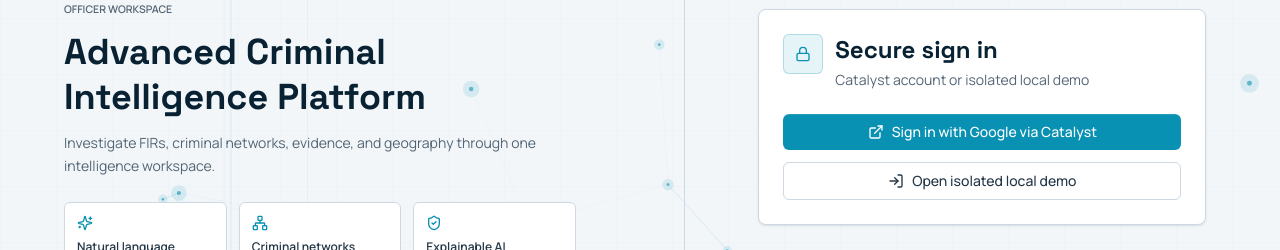
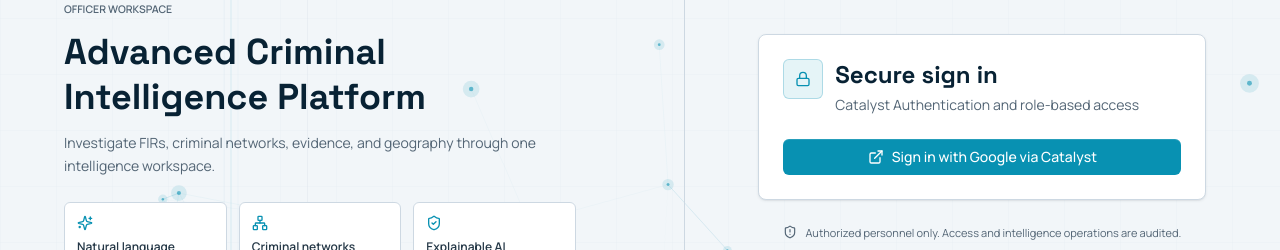
Before and after one commit to Kirthik-Roshan/NETRA-Crime-Intelligence, a Next.js app: page /login in a window 1280 px wide. Shown: the part 262-512 px from the top of the page. Built offline with nearby package versions, Linux system fonts and the light colour scheme; no server answers.

Commit message:
Final NETRA hackathon submission

```diff
--- a/src/app/login/page.tsx
+++ b/src/app/login/page.tsx
@@ -1,11 +1,11 @@
 "use client";
 
 import { useEffect, useState } from "react";
-import { AlertTriangle, ExternalLink, Loader2, Lock, LogIn, Network, ShieldAlert, ShieldCheck, Sparkles } from "lucide-react";
+import { AlertTriangle, ExternalLink, Loader2, Lock, Network, ShieldAlert, ShieldCheck, Sparkles } from "lucide-react";
 import { AmbientBackground } from "@/components/AmbientBackground";
 import { Emblem } from "@/components/Emblem";
 import { ThemeSwitcher } from "@/components/ThemeSwitcher";
-import { beginCatalystSignIn, getClientUser, isDemoAccessMode, loginLocal, mountCatalystSignIn, replaceAppRoute } from "@/lib/auth-client";
+import { beginCatalystSignIn, getClientUser, isDemoAccessMode, mountCatalystSignIn, replaceAppRoute } from "@/lib/auth-client";
 
 const CAPABILITIES = [
   { icon: Sparkles, label: "Natural language", sub: "English and Kannada" },
@@ -22,14 +22,15 @@
     let active = true;
     const localMode = isDemoAccessMode();
     setLocal(localMode);
+    if (localMode) {
+      setLoading(false);
+      return () => { active = false; };
+    }
+
     void getClientUser().then(async (user) => {
       if (!active) return;
       if (user) {
         replaceAppRoute("/dashboard");
-        return;
-      }
-      if (localMode) {
-        setLoading(false);
         return;
       }
       try {
@@ -49,12 +50,6 @@
     });
     return () => { active = false; };
   }, []);
-
-  const enterLocal = () => {
-    const user = loginLocal();
-    if (user) replaceAppRoute("/dashboard");
-    else setError("Local development access is unavailable.");
-  };
 
   return (
     <div className="relative isolate grid min-h-screen overflow-x-hidden bg-bg lg:grid-cols-[1.15fr_1fr]">
@@ -115,19 +110,14 @@
               </span>
               <div>
                 <h2 className="font-display text-2xl font-bold">Secure sign in</h2>
-                <p className="mt-1 text-sm text-muted">{local ? "Catalyst account or isolated local demo" : "Catalyst Authentication and role-based access"}</p>
+                <p className="mt-1 text-sm text-muted">Catalyst Authentication and role-based access</p>
               </div>
             </div>
 
             {local ? (
-              <div className="mt-6 space-y-3">
-                <button type="button" onClick={beginCatalystSignIn} className="btn-accent w-full">
-                  <ExternalLink className="h-4 w-4" /> Sign in with Google via Catalyst
-                </button>
-                <button type="button" onClick={enterLocal} className="btn-ghost w-full">
-                  <LogIn className="h-4 w-4" /> Open isolated local demo
-                </button>
-              </div>
+              <button type="button" onClick={beginCatalystSignIn} className="btn-accent mt-6 w-full">
+                <ExternalLink className="h-4 w-4" /> Sign in with Google via Catalyst
+              </button>
             ) : (
               <div className="relative mt-6 h-[520px] overflow-hidden rounded-md border border-border bg-elevated/30 p-2">
                 <div id="catalyst-login" className="h-[500px]" />
```
